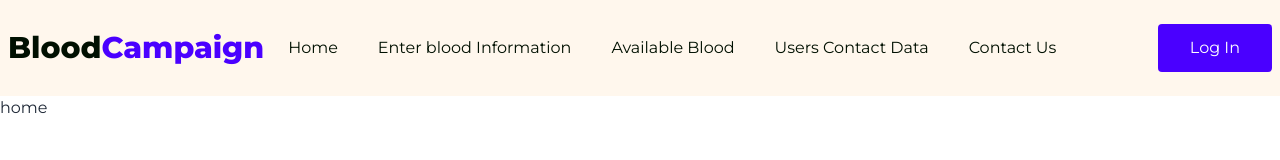
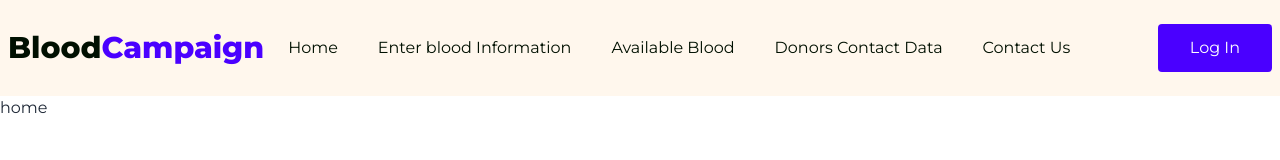
Before and after one commit to mdselimme/Blood-Doner-Data-Collection-Crud-Frontend-React, a React (Vite) app: page / in a window 1280 px wide. Shown: the top 160 px of the page. Built offline with nearby package versions, Linux system fonts and the light colour scheme.

Commit message:
add-update-navbar-menu-item

```diff
--- a/src/Components/Shared/Header/Header.jsx
+++ b/src/Components/Shared/Header/Header.jsx
@@ -1,4 +1,5 @@
-import { Link, NavLink } from "react-router";
+import { Link } from "react-router";
+import NavMenu from "../NavMenu/NavMenu";
 
 const Header = () => {
   return (
@@ -31,36 +32,7 @@ const Header = () => {
                 tabIndex={0}
                 className="menu menu-sm dropdown-content bg-base-100 rounded-box z-[1] mt-3 w-52 p-4 shadow"
               >
-                <NavLink
-                  className="text-[0.7rem] mb-5 md:mb-0 md:text-base font-normal px-5 text-[#001001]"
-                  to={"/"}
-                >
-                  Home
-                </NavLink>
-                <NavLink
-                  className="text-[0.7rem] mb-5 md:mb-0 md:text-base font-normal px-5 text-[#001001]"
-                  to={"/entry_blood_data"}
-                >
-                  Enter blood Information
-                </NavLink>
-                <NavLink
-                  className="text-[0.7rem] mb-5 md:mb-0 md:text-base font-normal px-5 text-[#001001]"
-                  to={"/available_blood"}
-                >
-                  Available Blood
-                </NavLink>
-                <NavLink
-                  className="text-[0.7rem] mb-5 md:mb-0 md:text-base font-normal px-5 text-[#001001]"
-                  to={"/users_contact_data"}
-                >
-                  Users Contact Data
-                </NavLink>
-                <NavLink
-                  className="text-[0.7rem] md:text-base font-normal px-5 text-[#001001]"
-                  to={"/contact_us"}
-                >
-                  Contact Us
-                </NavLink>
+                <NavMenu></NavMenu>
               </ul>
             </div>
             <Link
@@ -73,36 +45,7 @@ const Header = () => {
           </div>
           <div className="navbar-center hidden lg:flex">
             <ul className="menu menu-horizontal px-1">
-              <NavLink
-                className="text-base font-normal px-5 text-[#001001]"
-                to={"/"}
-              >
-                Home
-              </NavLink>
-              <NavLink
-                className="text-base font-normal px-5 text-[#001001]"
-                to={"/entry_blood_data"}
-              >
-                Enter blood Information
-              </NavLink>
-              <NavLink
-                className="text-base font-normal px-5 text-[#001001]"
-                to={"/available_blood"}
-              >
-                Available Blood
-              </NavLink>
-              <NavLink
-                className="text-base font-normal px-5 text-[#001001]"
-                to={"/users_contact_data"}
-              >
-                Users Contact Data
-              </NavLink>
-              <NavLink
-                className="text-base font-normal px-5 text-[#001001]"
-                to={"/contact_us"}
-              >
-                Contact Us
-              </NavLink>
+              <NavMenu></NavMenu>
             </ul>
           </div>
           <div className="navbar-end">
--- /dev/null
+++ b/src/Components/Shared/NavMenu/NavMenu.jsx
@@ -0,0 +1,40 @@
+import { NavLink } from "react-router";
+
+const NavMenu = () => {
+  return (
+    <>
+      <NavLink
+        className="text-[0.7rem] mb-5 md:mb-0 md:text-base font-normal px-5 text-[#001001]"
+        to={"/"}
+      >
+        Home
+      </NavLink>
+      <NavLink
+        className="text-[0.7rem] mb-5 md:mb-0 md:text-base font-normal px-5 text-[#001001]"
+        to={"/entry_blood_data"}
+      >
+        Enter blood Information
+      </NavLink>
+      <NavLink
+        className="text-[0.7rem] mb-5 md:mb-0 md:text-base font-normal px-5 text-[#001001]"
+        to={"/available_blood"}
+      >
+        Available Blood
+      </NavLink>
+      <NavLink
+        className="text-[0.7rem] mb-5 md:mb-0 md:text-base font-normal px-5 text-[#001001]"
+        to={"/users_contact_data"}
+      >
+        Donors Contact Data
+      </NavLink>
+      <NavLink
+        className="text-[0.7rem] md:text-base font-normal px-5 text-[#001001]"
+        to={"/contact_us"}
+      >
+        Contact Us
+      </NavLink>
+    </>
+  );
+};
+
+export default NavMenu;
```
